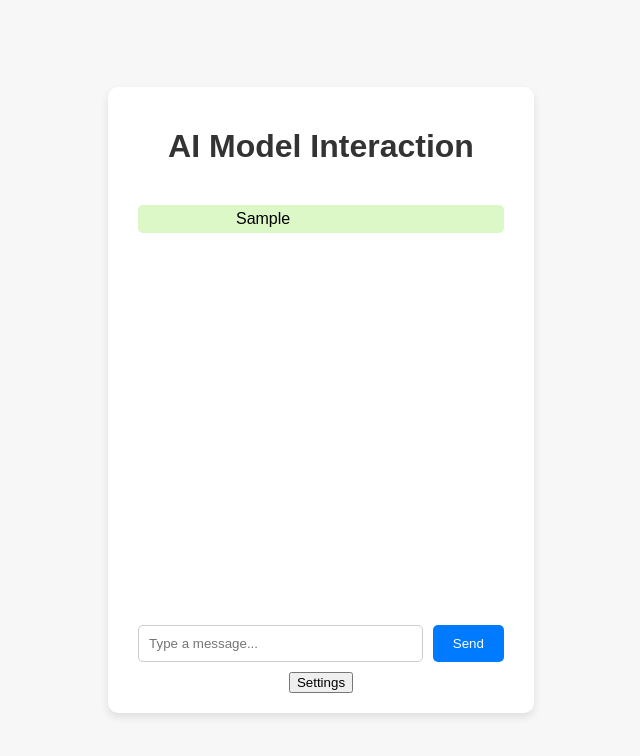
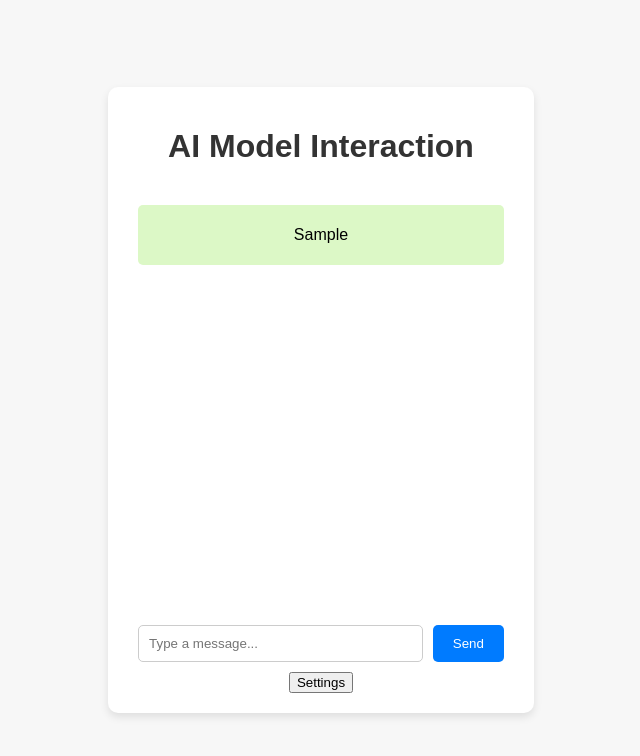
Before and after one commit to Sarem-youth/Dolphin2.7-Mixtral-8x7b-with-react, a React (Create React App) app in the folder ai-model-interface/: page / in a window 1280 px wide. Both pictures are taken after typing "Sample" into the empty fields and a click on the button "Send". Shown: the top 756 px of the page, without its empty margins (359-999 px from the left). Built offline with nearby package versions, Linux system fonts and the light colour scheme; no server answers.

Commit message:
Add React Markdown and code block styles to ChatMessages component

```diff
--- a/ai-model-interface/package.json
+++ b/ai-model-interface/package.json
@@ -9,7 +9,9 @@
     "axios": "^1.6.3",
     "cors": "^2.8.5",
     "react": "^18.2.0",
+    "react-copy-to-clipboard": "^5.1.0",
     "react-dom": "^18.2.0",
+    "react-markdown": "^9.0.1",
     "react-scripts": "5.0.1",
     "web-vitals": "^2.1.4"
   },
--- a/ai-model-interface/src/components/ChatMessages.css
+++ b/ai-model-interface/src/components/ChatMessages.css
@@ -20,7 +20,15 @@
   background-color: #e5e5ea;
 }
 
-  .message-content {
-    max-width: 240px;
-    word-wrap: break-word;
+/* Add styles for code blocks */
+.message-content pre {
+  background-color: #f5f5f5;
+  padding: 10px;
+  border-radius: 5px;
 }
+
+/* Add styles for lists */
+.message-content ul,
+.message-content ol {
+  padding-left: 20px;
+}
--- a/ai-model-interface/src/components/ChatMessages.js
+++ b/ai-model-interface/src/components/ChatMessages.js
@@ -1,4 +1,5 @@
 import React, { useEffect, useRef } from 'react';
+import ReactMarkdown from 'react-markdown';
 import './ChatMessages.css';
 
 const ChatMessages = ({ messages }) => {
@@ -16,7 +17,9 @@ const ChatMessages = ({ messages }) => {
     <div className="chat-messages">
       {messages.map((entry, index) => (
         <div key={index} className={`message ${entry.author}`}>
-          <div className="message-content">{entry.response}</div>
+          <div className="message-content">
+            <ReactMarkdown>{entry.response}</ReactMarkdown>
+          </div>
         </div>
       ))}
       <div ref={messagesEndRef} />
```
Also changed, not shown: 1 other file (tests, documents, lock files or other folders). Lines whose indentation alone changed are shown as unchanged.
